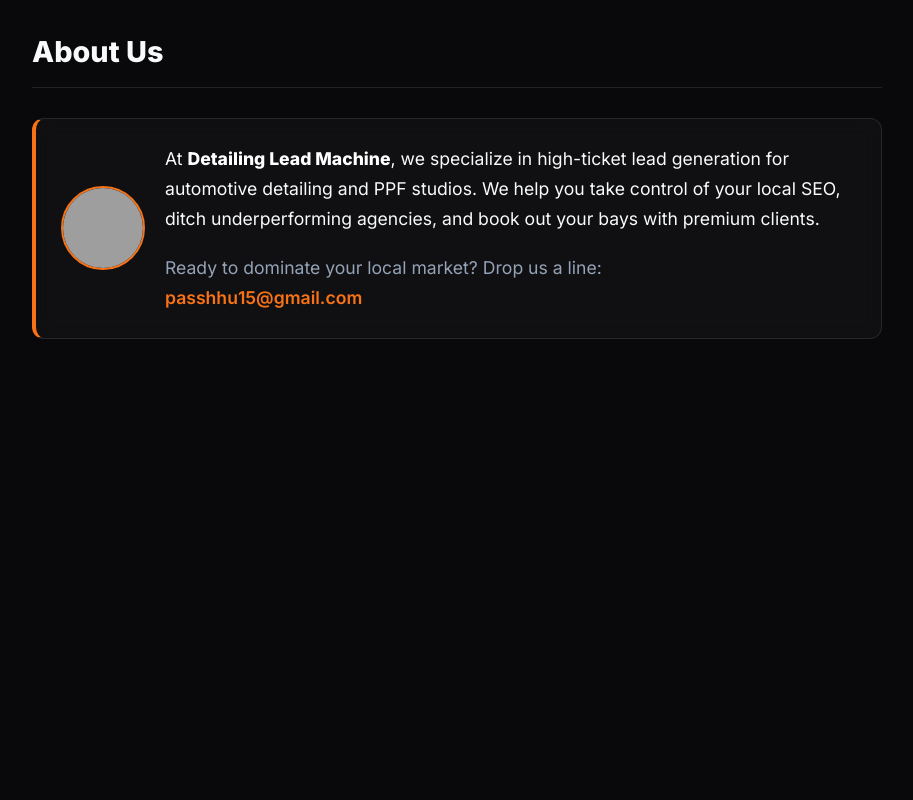
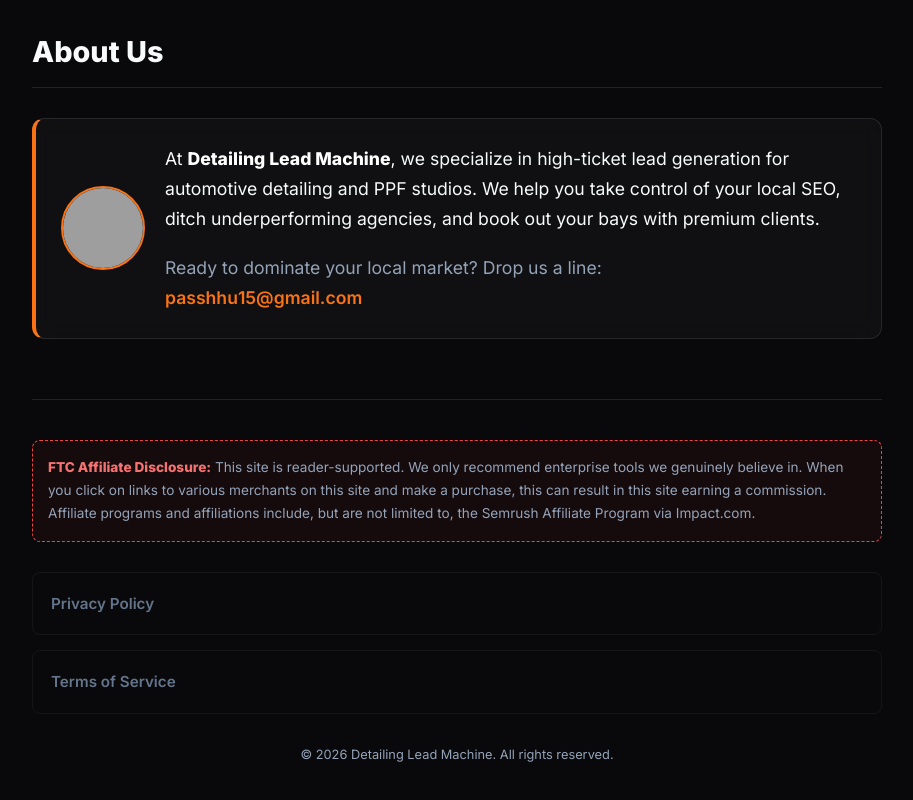
Before and after one commit to passhhu15-ux/detailingleadmachine, a plain HTML site: page index.html in a window 1280 px wide. Shown: the part 4090-4890 px from the top of the page, without its empty margins (183-1096 px from the left). Before the commit the page ends 4539 px from the top, so only its background shows below. Drawn offline with Linux system fonts and the light colour scheme; grey boxes are pictures that could not be loaded.

Commit message:
Update index.html

```diff
--- a/index.html
+++ b/index.html
@@ -87,7 +87,7 @@
         .container {
             max-width: 850px;
             margin: 0 auto;
-            padding: 40px 20px 80px 20px;
+            padding: 40px 20px 40px 20px;
         }
 
         .impact-verification {
@@ -221,7 +221,7 @@
             color: var(--text-main);
         }
 
-        details p { margin-top: 15px; margin-bottom: 0; padding-left: 30px; }
+        details p { margin-top: 15px; margin-bottom: 0; padding-left: 30px; font-size: 1rem;}
 
         /* Glowing Checklists */
         .checklist { list-style: none; padding: 0; }
@@ -273,6 +273,36 @@
         .cta-button:hover {
             transform: translateY(-2px);
             box-shadow: 0 8px 25px rgba(249, 115, 22, 0.5);
+        }
+
+        /* Footer & Legal Docs */
+        .site-footer {
+            margin-top: 60px;
+            padding-top: 40px;
+            border-top: 1px solid var(--border-color);
+            text-align: center;
+        }
+
+        .affiliate-disclosure {
+            background: rgba(239, 68, 68, 0.05);
+            border: 1px dashed #ef4444;
+            padding: 15px;
+            border-radius: 8px;
+            font-size: 0.85rem;
+            color: #94a3b8;
+            margin-bottom: 30px;
+            text-align: left;
+        }
+
+        .legal-docs details {
+            text-align: left;
+            background: transparent;
+            border: 1px solid rgba(255,255,255,0.05);
+        }
+
+        .legal-docs summary {
+            font-size: 0.95rem;
+            color: #64748b;
         }
 
         /* Animations */
@@ -405,6 +435,31 @@
             </div>
         </div>
 
+        <!-- NEW LEGAL FOOTER FOR COMPLIANCE -->
+        <footer class="site-footer">
+            <div class="affiliate-disclosure">
+                <strong style="color: #f87171;">FTC Affiliate Disclosure:</strong> This site is reader-supported. We only recommend enterprise tools we genuinely believe in. When you click on links to various merchants on this site and make a purchase, this can result in this site earning a commission. Affiliate programs and affiliations include, but are not limited to, the Semrush Affiliate Program via Impact.com.
+            </div>
+
+            <div class="legal-docs">
+                <details>
+                    <summary>Privacy Policy</summary>
+                    <p><strong>Effective Date:</strong> May 2026<br><br>
+                    Detailing Lead Machine ("we", "us", or "our") respects your privacy. We do not sell, trade, or rent your personal identification information to others. If you contact us via email, we will only use your email address to respond to your direct inquiry.<br><br>
+                    <strong>Cookies and Tracking:</strong> We may use standard analytics and affiliate tracking cookies to monitor the performance of our outbound links. This helps us maintain our partnerships with software providers.<br><br>
+                    If you have any questions about this Privacy Policy, the practices of this site, or your dealings with this site, please contact us at: <strong>passhhu15@gmail.com</strong></p>
+                </details>
+
+                <details>
+                    <summary>Terms of Service</summary>
+                    <p><strong>Educational Purposes Only:</strong> The strategies, playbooks, and advice provided on Detailing Lead Machine are for educational and informational purposes only. SEO and digital marketing landscapes change rapidly. We make no guarantees regarding your ability to achieve specific search engine rankings, traffic levels, or financial results by using our toolkit.<br><br>
+                    By using this website, you agree to take full responsibility for any changes you make to your Google Business Profile or website.</p>
+                </details>
+            </div>
+
+            <p style="font-size: 0.8rem; margin-top: 30px;">&copy; 2026 Detailing Lead Machine. All rights reserved.</p>
+        </footer>
+
     </div>
 </body>
 </html>
```
